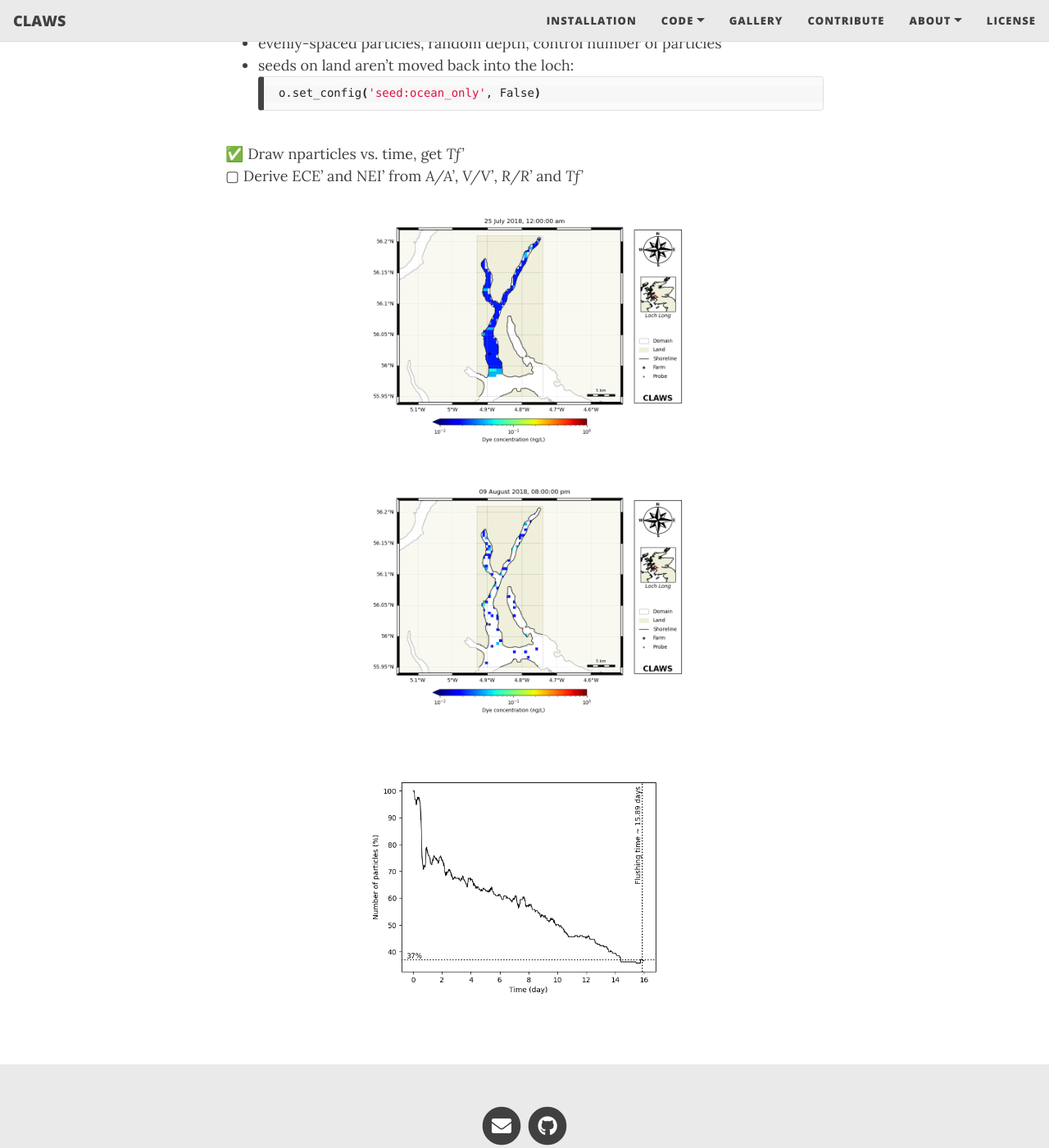
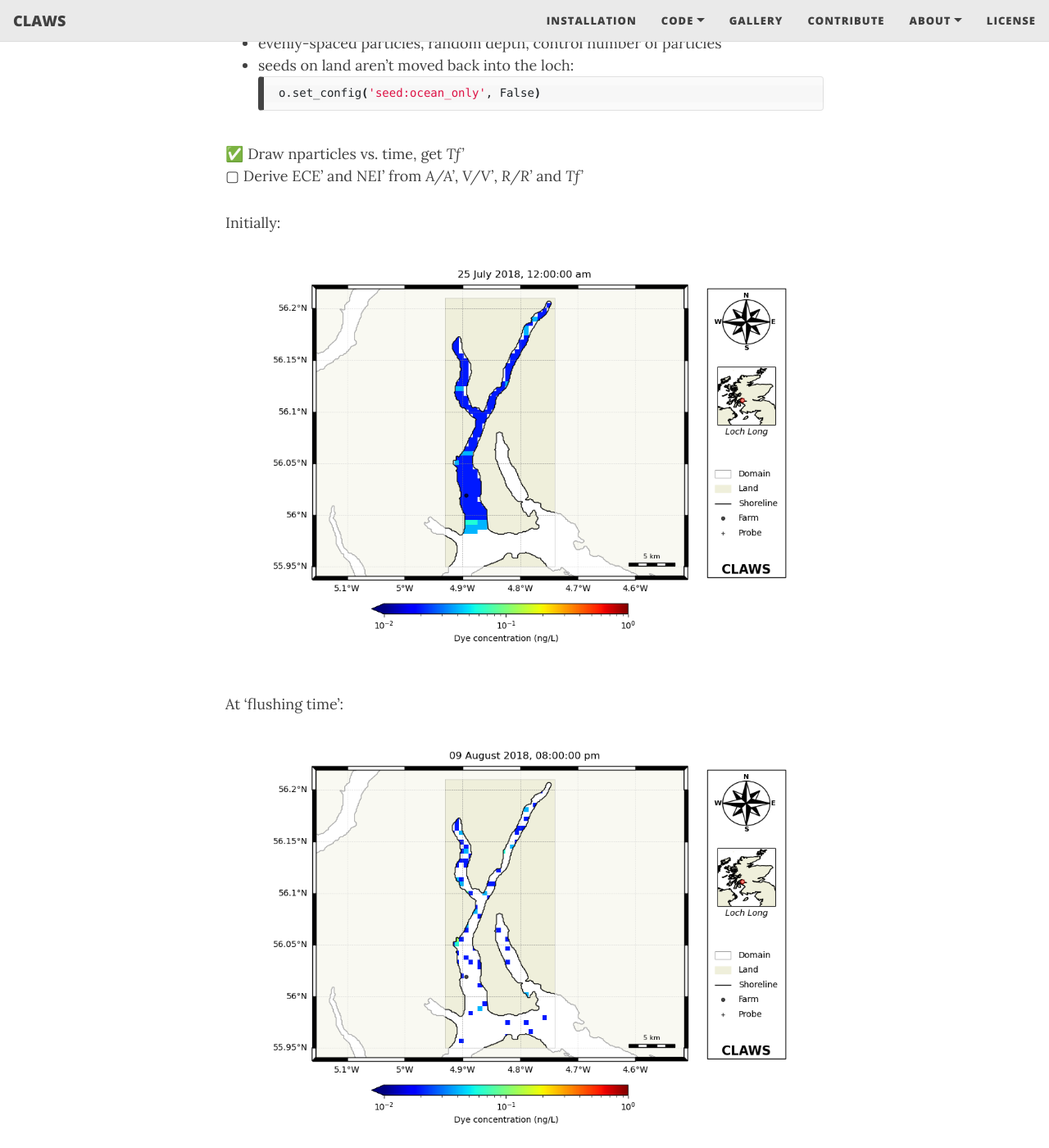
Before and after one commit to claws-scot/claws-scot.github.io, a Jekyll site: the page built from meetings/progress-220621.md, in a window 1280 px wide and 1400 px high, scrolled down 1793 px. Shown: the whole window at 82% size. Built offline with Jekyll 4.4.1, drawn with Linux system fonts in a browser that asks for light colours; nearby versions of some CDN libraries.

Commit message:
Editing web pages

```diff
--- a/meetings/progress-220621.md
+++ b/meetings/progress-220621.md
@@ -63,12 +63,15 @@ Primed quantities are quantities extracted from OpenDrift simulations.</p>
 &#9989; Draw nparticles vs. time, get _Tf'_
 &#9634; Derive ECE' and NEI' from _A/A'_, _V/V'_, _R/R'_ and _Tf'_
 
+Initially:
 <p align="center">
-  <img src="/docs/meeting/concentration_0000.png" style="height:300px">
+  <img src="/docs/meeting/concentration_0000.png" style="height:500px">
 </p>
+At 'flushing time':
 <p align="center">
-  <img src="/docs/meeting/concentration_2280.png" style="height:300px">
+  <img src="/docs/meeting/concentration_2280.png" style="height:500px">
 </p>
+nparticles vs. time:
 <p align="center">
-  <img src="/docs/meeting/flushing_time.png" style="height:300px">
+  <img src="/docs/meeting/flushing_time.png" style="height:500px">
 </p>
```
